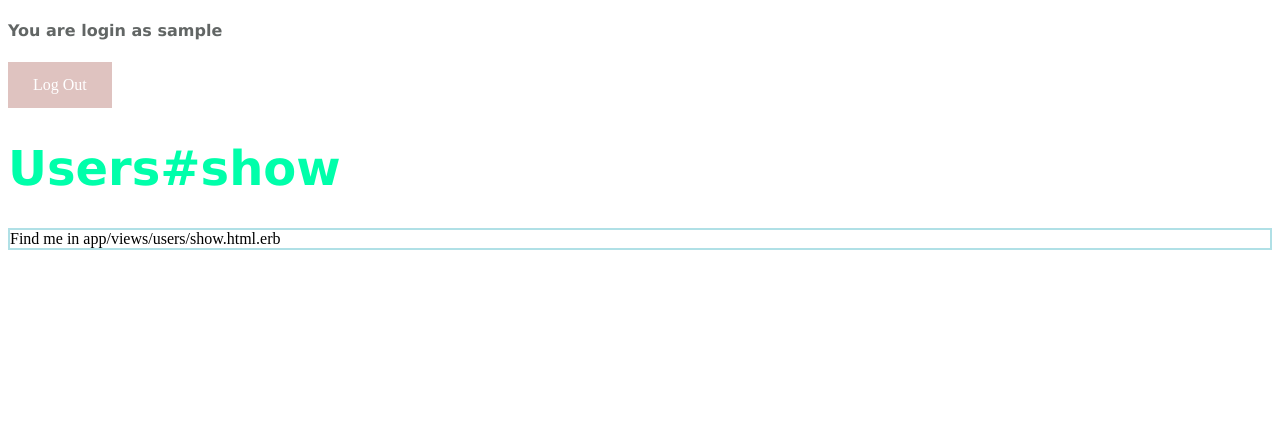
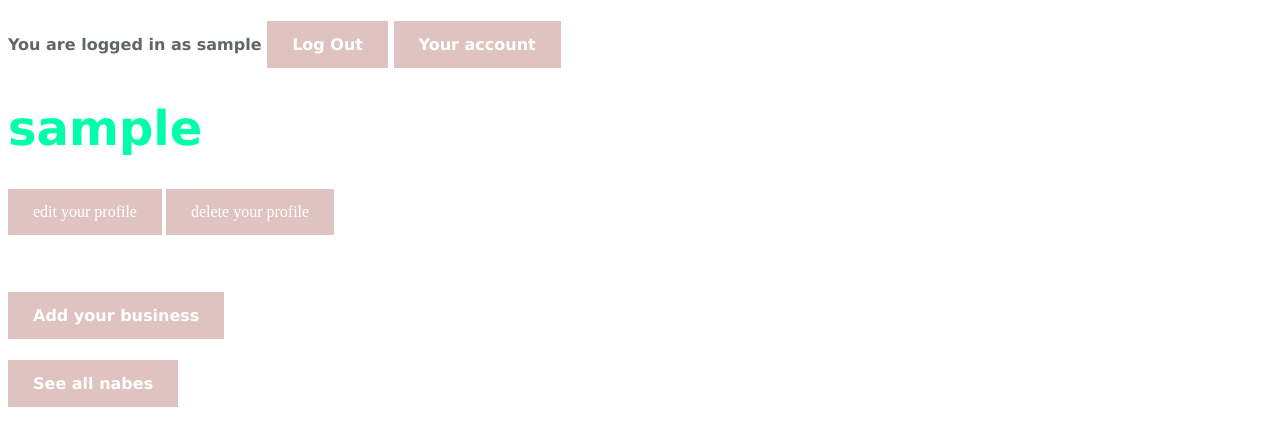
Before and after one commit to claudiahalip/NabeB-rails_project, a Rails app: page /user/1 in a window 1280 px wide. Shown: the top 446 px of the page. Run offline with Rails 7, Linux system fonts and the light colour scheme; the visitor is signed in with stand-in values (Sample User, id 1); style sheets or scripts are compiled from the project's sources.

```diff
--- a/app/assets/stylesheets/application.css
+++ b/app/assets/stylesheets/application.css
@@ -48,3 +48,15 @@
     font-family: verdana;
     font-size: 100%;
   }
+
+  .error_messages {
+    color: rgb(245, 9, 9);
+    font-family: verdana;
+    font-size: 100%;
+  }
+
+  #error_explanation {
+    color: rgb(245, 9, 9);
+    font-family: verdana;
+    font-size: 100%;
+  }
--- a/app/controllers/session_controller.rb
+++ b/app/controllers/session_controller.rb
@@ -34,6 +34,7 @@ class SessionController < ApplicationController
 
       session.delete(:user_id)
       current_user = nil
+      flash[:message] = "You have successfully logged out."
       redirect_to root_path
 
   end
--- a/app/controllers/users_controller.rb
+++ b/app/controllers/users_controller.rb
@@ -35,14 +35,17 @@ class UsersController < ApplicationController
       @user.update(user_params)
       redirect_to user_path(@user.id)
     else
-      redirect_to users_path, alert: "action forbbiden"
+      flash[:message] = "Not yours to change"
+      redirect_to users_path
     end
   end
+
 
   def delete
     user = User.find_by[id: params[:id]]
     if current_user == user
       user.delete
+      flash[:message] = "Not yours to delete"
       redirect_to root_path
     end
   end
--- a/app/helpers/session_helper.rb
+++ b/app/helpers/session_helper.rb
@@ -1,2 +1,3 @@
 module SessionHelper
+
 end
--- a/app/helpers/users_helper.rb
+++ b/app/helpers/users_helper.rb
@@ -1,7 +1,8 @@
 module UsersHelper
     def display_username_header
         if current_user
-            "You are login as  #{current_user.username}"
+            "You are logged in as  #{current_user.username}"
+
         end
     end
 
--- a/app/views/businesses/index.html.erb
+++ b/app/views/businesses/index.html.erb
@@ -13,6 +13,7 @@
     <%=b.description%><br>
     <%=b.website%><br>
     <%=b.phone_number%><br>
+    <%=b.user_id%><br>
     <br>
  <%end%>
  </ul>
--- a/app/views/businesses/show.html.erb
+++ b/app/views/businesses/show.html.erb
@@ -3,4 +3,6 @@
 
 
 <%=link_to "Back to all businesses", businesses_path%>
+<%=link_to "Edit", edit_business_path%>
+
 <%=link_to "Delete business", business_path, method: "DELETE"%><br><br>
--- a/app/views/layouts/application.html.erb
+++ b/app/views/layouts/application.html.erb
@@ -12,19 +12,20 @@
 
 
     <% flash.each do |name, msg| -%>
-      <%= content_tag :div, msg, class: name %>
-    <% end -%>
+     <div class="error_messages"> <%= content_tag :div, msg, class: name %> </div>
+    <% end%>
 
 
 
 
   <body>
-    <h4><%=display_username_header%></h4>
+    <h4><%=display_username_header%>
+
     <%if logged_in?%>
        <%=link_to("Log Out", '/logout', method: 'delete')%>
+       <%=link_to "Your account", user_path(current_user)%>
     <%else%>
       <%=button_to "Log in with Google",'/auth/google_oauth2'%>
-      <%=link_to "Home", '/' %>
       <%=link_to "Sign up", signup_path%>
       <%=link_to "Login",login_path %>
     <%end %>
--- a/app/views/users/_form.html.erb
+++ b/app/views/users/_form.html.erb
@@ -1,4 +1,8 @@
-<h2>Sign Up</h2>
+<%if current_user%>
+   <h4>Edit your profile</h4>
+<%else%>
+   <h2>Sign Up</h2>
+<%end%>
 
 <%=form_for @user do |f|%>
    <%=f.label :username%><br>
--- a/app/views/users/edit.html.erb
+++ b/app/views/users/edit.html.erb
@@ -1,4 +1 @@
-<h1>Users#edit</h1>
-<p>Find me in app/views/users/edit.html.erb</p>
-
 <%= render "form"%>
--- a/app/views/users/index.html.erb
+++ b/app/views/users/index.html.erb
@@ -5,5 +5,6 @@
 <%=flash[:message]%>
 
 <%@users.each do |u|%>
-  <%=u.username%>
+  <%=u.username%><br>
+  <%=u.id%><br>
 <%end%>
--- a/app/views/users/show.html.erb
+++ b/app/views/users/show.html.erb
@@ -1,2 +1,10 @@
-<h1>Users#show</h1>
-<p>Find me in app/views/users/show.html.erb</p>
+<h1><%=current_user.username%></h1>
+
+
+<%=link_to "edit your profile", edit_user_path(current_user)%>
+<%=link_to "delete your profile", users_path, method: "delete"%><br><br><br>
+
+<h4><%=link_to "Add your business", new_business_path%></h4>
+
+
+ <h4><%=link_to "See all nabes", neighborhoods_path%></h4>
```
Also changed, not shown: app/controllers/businesses_controller.rb (+15 -5 lines).
